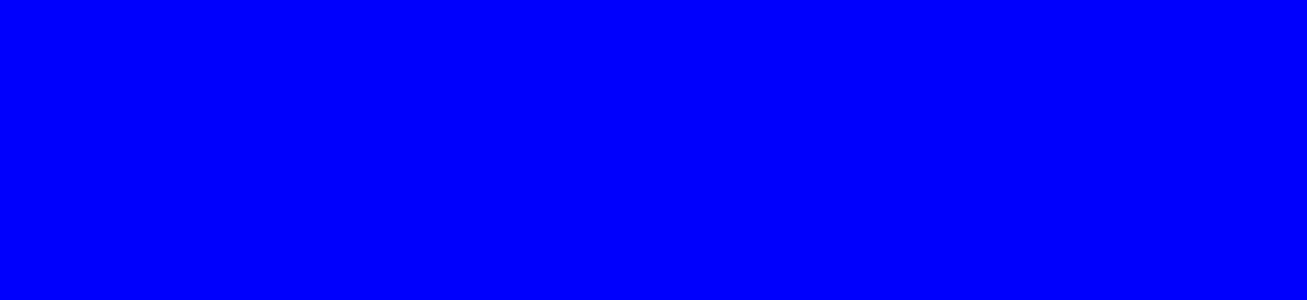
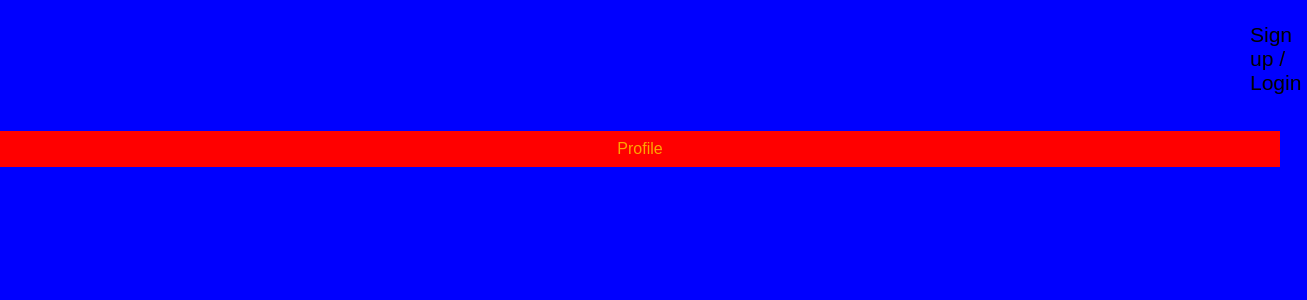
Before and after one commit to TMeamber/hw_garage, a React (Create React App) app in the folder hw_garage/: page / in a window 1280 px wide. Shown: the top 300 px of the page, 1307 px wide, since content can reach past the window. Built offline with nearby package versions, Linux system fonts and the light colour scheme.

Commit message:
css and packages

```diff
--- a/hw_garage/package.json
+++ b/hw_garage/package.json
@@ -5,6 +5,8 @@
   "dependencies": {
     "react": "^16.2.0",
     "react-dom": "^16.2.0",
+    "react-router": "^4.2.0",
+    "react-router-dom": "^4.2.2",
     "react-scripts": "1.1.1"
   },
   "scripts": {
--- a/hw_garage/src/App.css
+++ b/hw_garage/src/App.css
@@ -1,3 +1,38 @@
 body {
   background-color: blue;
 }
+
+a{
+  text-decoration: none;
+}
+
+.upper{
+  width: 100%;
+  margin-top: 23px;
+  display: flex;
+  flex-direction: row;
+  justify-content: space-around;
+  align-items: center;
+  padding-right: 27px;
+}
+
+
+.login{
+  font-size: 21px;
+  padding-left: 1250px;
+}
+
+.Navbar{
+  width: 100%;
+  height: 36px;
+  margin-top: 36px;
+  background-color: red;
+  display: flex;
+  display: row;
+  justify-content: space-around;
+  align-items: center;
+}
+
+.profile{
+  color: orange;
+}
--- a/hw_garage/src/App.js
+++ b/hw_garage/src/App.js
@@ -1,11 +1,26 @@
 import React, { Component } from 'react';
 import './App.css';
+import { Route, Link } from 'react-router-dom';
+
+
 
 class App extends Component {
   render() {
     return (
       <div className="App">
-
+      <div className='Header'>
+      <div className='Logo'>
+      </div>
+      <div className='upper'>
+      <div className='login'>Sign up / Login
+      </div>
+      </div>
+      </div>
+        <div className='Navbar'>
+        <Link to='/profile'>
+          <div className='profile'>Profile</div>
+        </Link>
+        </div>
       </div>
     );
   }
--- a/hw_garage/src/index.js
+++ b/hw_garage/src/index.js
@@ -2,7 +2,13 @@ import React from 'react';
 import ReactDOM from 'react-dom';
 import './index.css';
 import App from './App';
-import registerServiceWorker from './registerServiceWorker';
+import unregister from './registerServiceWorker';
+import { BrowserRouter } from 'react-router-dom';
 
-ReactDOM.render(<App />, document.getElementById('root'));
-registerServiceWorker();
+
+ReactDOM.render(
+    <BrowserRouter>
+        <App />
+    </BrowserRouter>
+, document.getElementById('root'));
+unregister();
```
Also changed, not shown: 1 other file (tests, documents, lock files or other folders).
